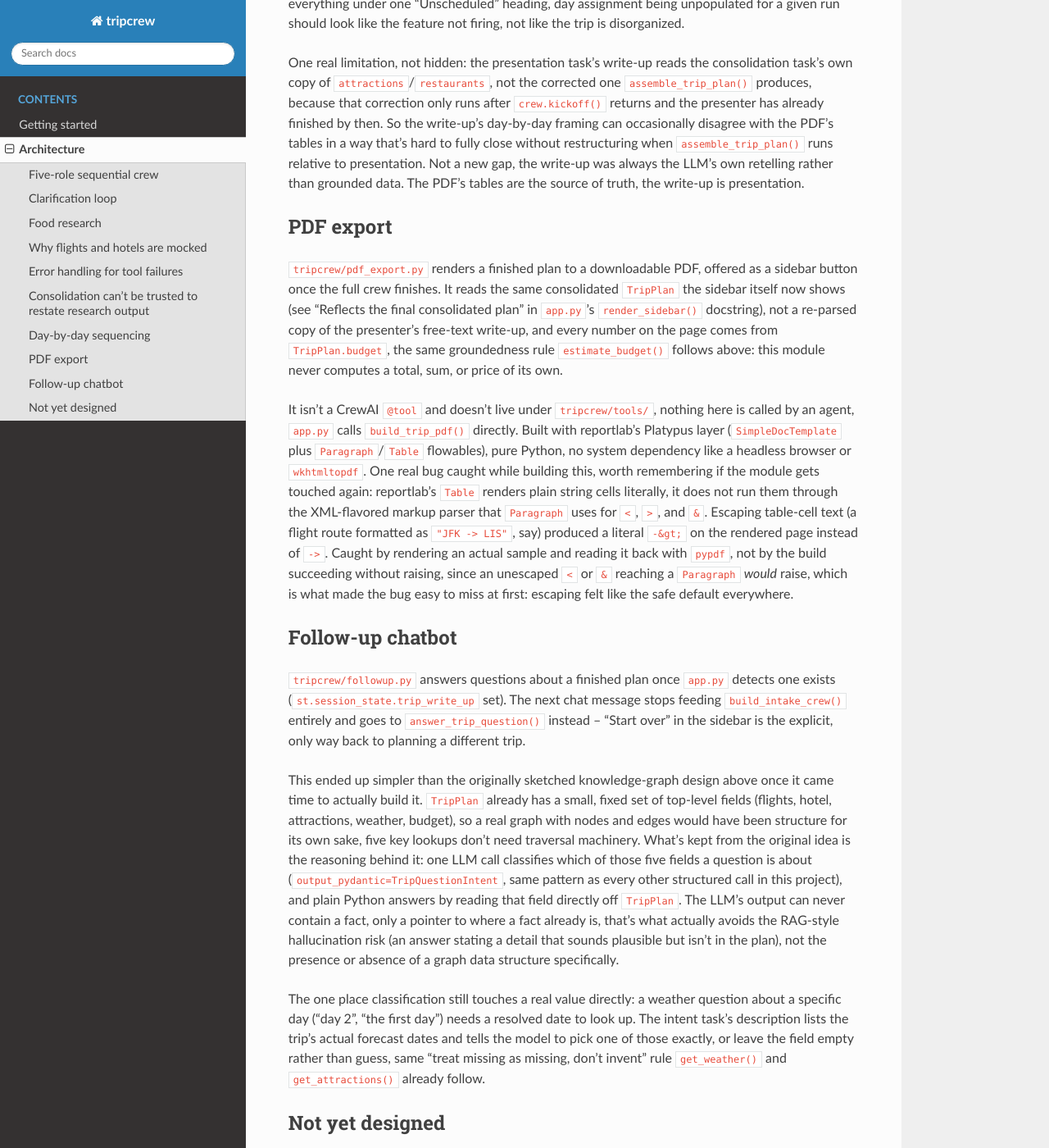
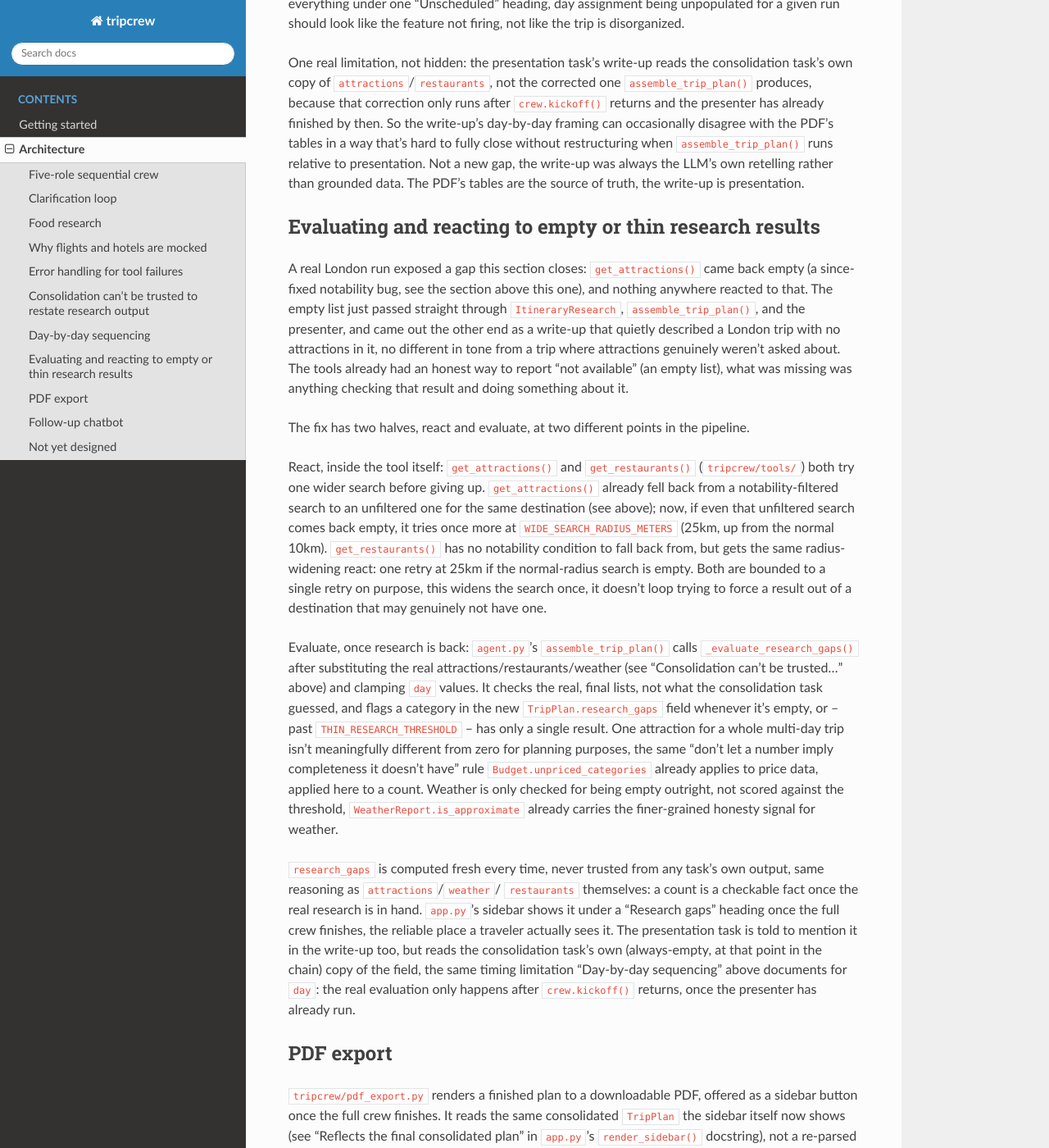
Before and after one commit to sushisuj/tripcrew, a Sphinx documentation site: the page built from docs/architecture.rst, in a window 1280 px wide and 1400 px high, scrolled down 4413 px. Shown: the whole window at 82% size. Built offline with Sphinx 7.4.7 and the Read the Docs theme 3.1.0, drawn with Linux system fonts in a browser that asks for light colours.

Commit message:
Document evaluating and reacting to thin research in architecture docs

```diff
--- a/docs/architecture.rst
+++ b/docs/architecture.rst
@@ -245,6 +245,59 @@ presentation. Not a new gap, the write-up was always the LLM's own
 retelling rather than grounded data. The PDF's tables are the source of
 truth, the write-up is presentation.
 
+Evaluating and reacting to empty or thin research results
+----------------------------------------------------------
+
+A real London run exposed a gap this section closes: ``get_attractions()``
+came back empty (a since-fixed notability bug, see the section above this
+one), and nothing anywhere reacted to that. The empty list just passed
+straight through ``ItineraryResearch``, ``assemble_trip_plan()``, and the
+presenter, and came out the other end as a write-up that quietly described
+a London trip with no attractions in it, no different in tone from a trip
+where attractions genuinely weren't asked about. The tools already had an
+honest way to report "not available" (an empty list), what was missing was
+anything checking that result and doing something about it.
+
+The fix has two halves, react and evaluate, at two different points in the
+pipeline.
+
+React, inside the tool itself: ``get_attractions()`` and
+``get_restaurants()`` (``tripcrew/tools/``) both try one wider search before
+giving up. ``get_attractions()`` already fell back from a notability-filtered
+search to an unfiltered one for the same destination (see above); now, if
+even that unfiltered search comes back empty, it tries once more at
+``WIDE_SEARCH_RADIUS_METERS`` (25km, up from the normal 10km).
+``get_restaurants()`` has no notability condition to fall back from, but
+gets the same radius-widening react: one retry at 25km if the normal-radius
+search is empty. Both are bounded to a single retry on purpose, this widens
+the search once, it doesn't loop trying to force a result out of a
+destination that may genuinely not have one.
+
+Evaluate, once research is back: ``agent.py``'s ``assemble_trip_plan()``
+calls ``_evaluate_research_gaps()`` after substituting the real
+attractions/restaurants/weather (see "Consolidation can't be trusted..."
+above) and clamping ``day`` values. It checks the real, final lists, not
+what the consolidation task guessed, and flags a category in the new
+``TripPlan.research_gaps`` field whenever it's empty, or -- past
+``THIN_RESEARCH_THRESHOLD`` -- has only a single result. One attraction for
+a whole multi-day trip isn't meaningfully different from zero for planning
+purposes, the same "don't let a number imply completeness it doesn't have"
+rule ``Budget.unpriced_categories`` already applies to price data, applied
+here to a count. Weather is only checked for being empty outright, not
+scored against the threshold, ``WeatherReport.is_approximate`` already
+carries the finer-grained honesty signal for weather.
+
+``research_gaps`` is computed fresh every time, never trusted from any
+task's own output, same reasoning as ``attractions``/``weather``/
+``restaurants`` themselves: a count is a checkable fact once the real
+research is in hand. ``app.py``'s sidebar shows it under a "Research gaps"
+heading once the full crew finishes, the reliable place a traveler actually
+sees it. The presentation task is told to mention it in the write-up too,
+but reads the consolidation task's own (always-empty, at that point in the
+chain) copy of the field, the same timing limitation "Day-by-day
+sequencing" above documents for ``day``: the real evaluation only happens
+after ``crew.kickoff()`` returns, once the presenter has already run.
+
 PDF export
 -------------
 
```
